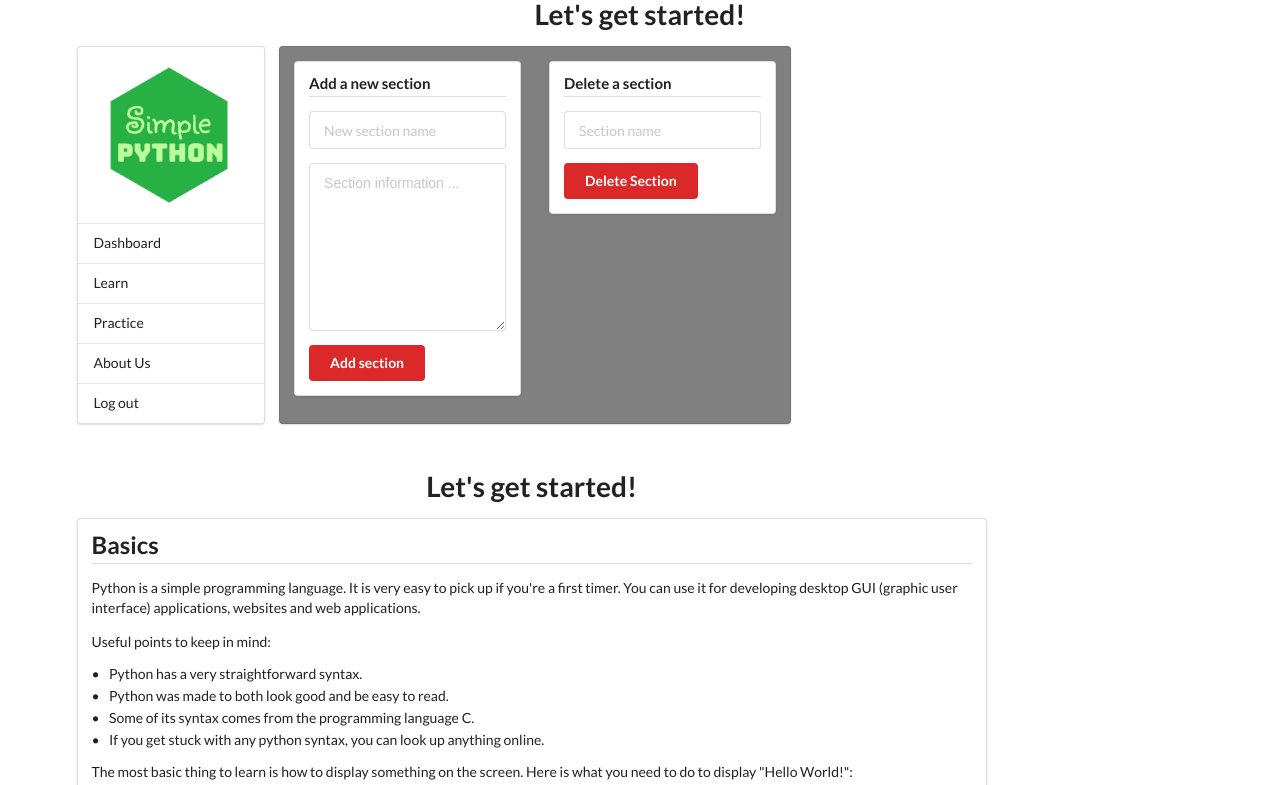
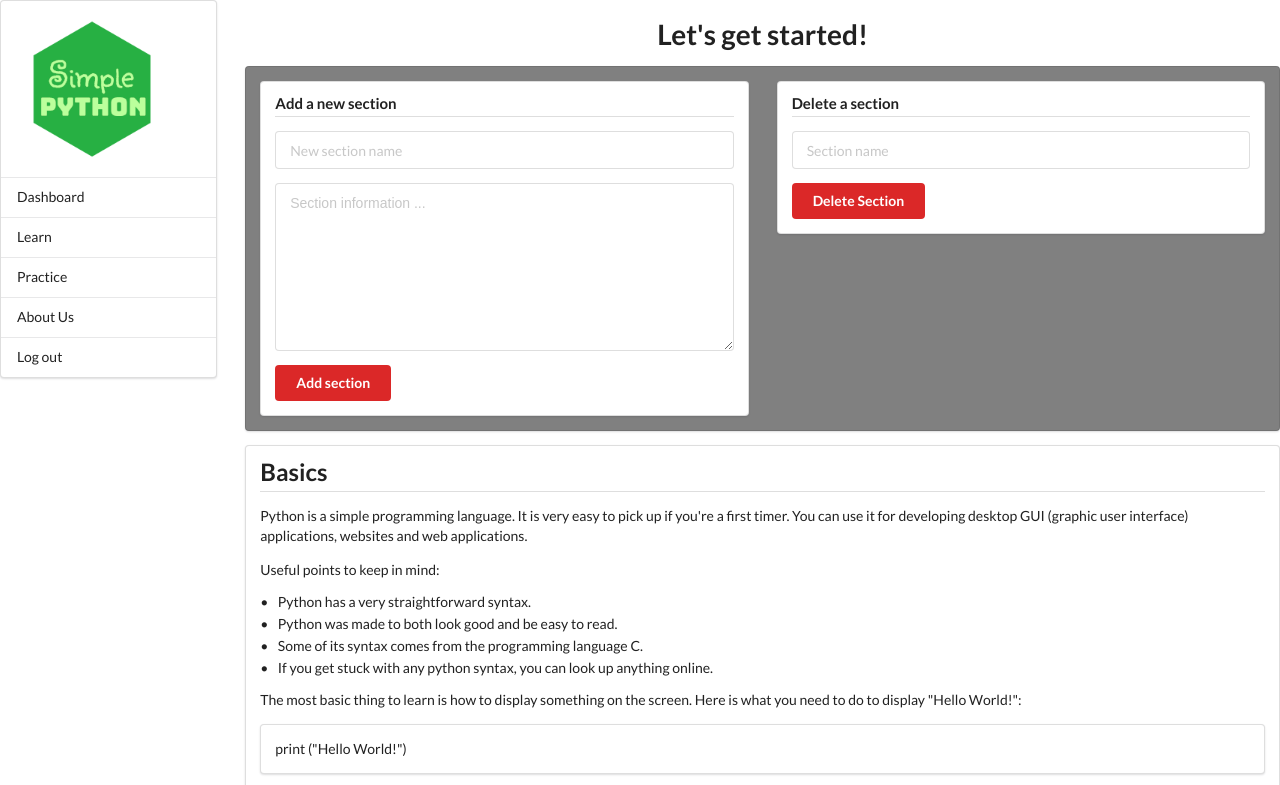
Before and after one commit to RenatoSanchez006/Simple-Python, a website: page public/learn.html in a window 1280 px wide. Shown: the top 785 px of the page. Drawn offline with nearby package versions, Linux system fonts and the light colour scheme.

Commit message:
Fix learn page

```diff
--- a/public/learn.html
+++ b/public/learn.html
@@ -9,10 +9,6 @@
 		<title>Simple Python | Learn</title>
 	</head>
 	<body>
-		<div class="ui container">
-			<h1 class="ui header center-title">
-				Let's get started!
-			</h1>
 		<div class="ui grid sp-sidebar">
 			<!-- MENU -->
 			<div class="three wide column">
@@ -27,6 +23,11 @@
 					<a class="item">Log out</a>
 				</div>
 			</div>
+			<div class="thirteen wide column">
+				<div class="ui container learnBox">
+					<h1 class="ui header center-title">
+						Let's get started!
+					</h1>
 		      		<!-- Admin section -->
 					<div class="ui segment admin-section admin">
 						<div class="ui grid">
@@ -57,11 +58,6 @@
 						  	</div>
 						</div>
 					</div>
-			<div class="thirteen wide column">
-				<div class="ui container learnBox">
-					<h1 class="ui header center-title">
-						Let's get started!
-					</h1>
 					<div class="ui segment">
 						<!-- Basics -->
 						<h2 class="ui dividing header">Basics</h2>
```
Lines whose indentation alone changed are shown as unchanged.
